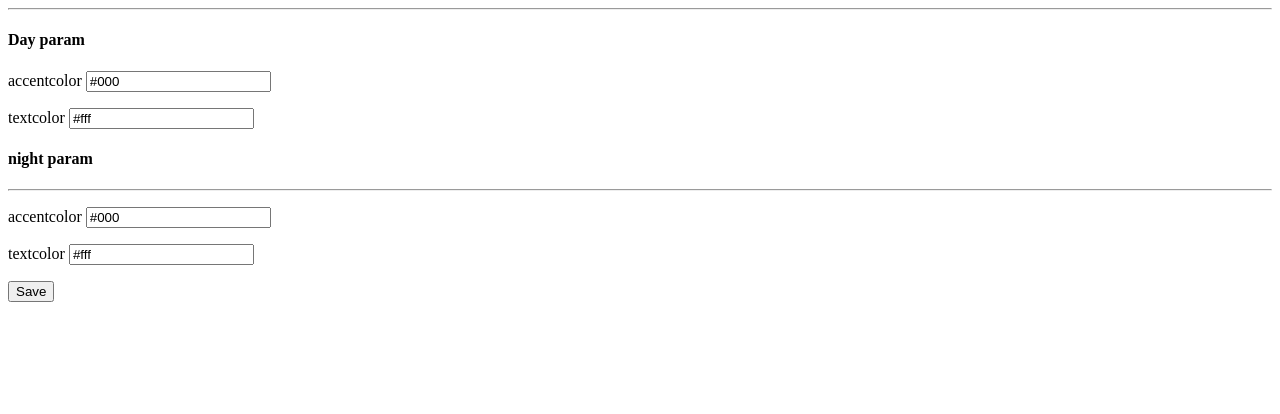
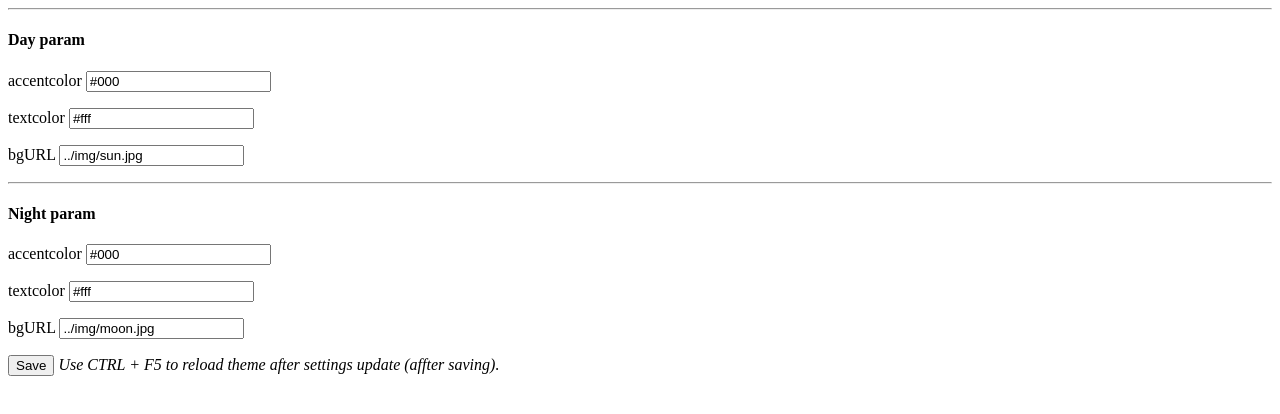
Before and after one commit to Oyana/darkerQuantum, a browser extension: page html/options.html in a window 1280 px wide. Drawn offline with Linux system fonts and the light colour scheme.

Commit message:
CORE: custom BG

```diff
--- a/html/options.html
+++ b/html/options.html
@@ -4,7 +4,6 @@
 	<head>
 		<meta charset="utf-8">
 	</head>
-
 <body>
 	<form>
 		<hr />
@@ -17,8 +16,12 @@
 			<label>textcolor</label>
 			<input type="text" id="d_textcolor" />
 		</p>
-		<h4>night param</h4>
+		<p>
+			<label>bgURL</label>
+			<input type="text" id="d_bgURL" />
+		</p>
 		<hr />
+		<h4>Night param</h4>
 		<p>
 			<label>accentcolor</label>
 			<input type="text" id="n_accentcolor" />
@@ -27,8 +30,14 @@
 			<label>textcolor</label>
 			<input type="text" id="n_textcolor" />
 		</p>
+		<p>
+			<label>bgURL</label>
+			<input type="text" id="n_bgURL" />
+		</p>
 		<button type="submit">Save</button>
+		<i>Use CTRL + F5 to reload theme after settings update (affter saving).</i>
 	</form>
+	<script src="../js/background.js"></script>
 	<script src="../js/options.js"></script>
 </body>
 
--- a/js/background.js
+++ b/js/background.js
@@ -1,15 +1,13 @@
 var currentTheme = '';
 
 function getThemeSettings( theme ) {
-	var getdata = browser.storage.sync.get(['d_accentcolor','d_textcolor','n_accentcolor','n_textcolor']);
+	var getdata = browser.storage.sync.get(['d_accentcolor','d_textcolor','d_bgURL','n_accentcolor','n_textcolor','n_bgURL']);
 	getdata.then((res) => {
-		console.log( res.d_accentcolor );
-		console.log( theme );
 		if ( theme == "day" )
 		{
 			browser.theme.update({
 				images: {
-					headerURL: '../img/sun.jpg',
+					headerURL: res.d_bgURL || '../img/sun.jpg',
 				},
 				colors: {
 					accentcolor: res.d_accentcolor || '#000',
@@ -21,7 +19,7 @@ function getThemeSettings( theme ) {
 		{
 			browser.theme.update({
 				images: {
-					headerURL: '../img/moon.jpg',
+					headerURL: res.n_bgURL || '../img/moon.jpg',
 				},
 				colors: {
 					accentcolor: res.n_accentcolor || '#000',
@@ -80,7 +78,6 @@ function setTheme(theme) {
 	}
 	currentTheme = theme;
 	getThemeSettings( theme );
-	browser.theme.update(themes[theme]);
 }
 
 function checkTime() {
--- a/js/options.js
+++ b/js/options.js
@@ -2,8 +2,10 @@ function saveOptions(e) {
 	browser.storage.sync.set({
 		d_accentcolor: document.querySelector("#d_accentcolor").value,
 		d_textcolor: document.querySelector("#d_textcolor").value,
+		d_bgURL: document.querySelector("#d_bgURL").value,
 		n_accentcolor: document.querySelector("#n_accentcolor").value,
 		n_textcolor: document.querySelector("#n_textcolor").value,
+		n_bgURL: document.querySelector("#n_bgURL").value,
 	});
 	e.preventDefault();
 }
@@ -13,10 +15,13 @@ function restoreOptions() {
 	getdata.then((res) => {
 		document.querySelector("#d_accentcolor").value = res.d_accentcolor || '#000';
 		document.querySelector("#d_textcolor").value = res.d_textcolor || '#fff';
+		document.querySelector("#d_bgURL").value = res.d_bgURL || '../img/sun.jpg';
 		document.querySelector("#n_accentcolor").value = res.n_accentcolor || '#000';
 		document.querySelector("#n_textcolor").value = res.n_textcolor || '#fff';
+		document.querySelector("#n_bgURL").value = res.n_bgURL || '../img/moon.jpg';
 	});
 }
 
 document.addEventListener('DOMContentLoaded', restoreOptions);
 document.querySelector("form").addEventListener("submit", saveOptions);
+document.querySelector("form").addEventListener("submit", checkTime);
```
Lines whose indentation alone changed are shown as unchanged.
